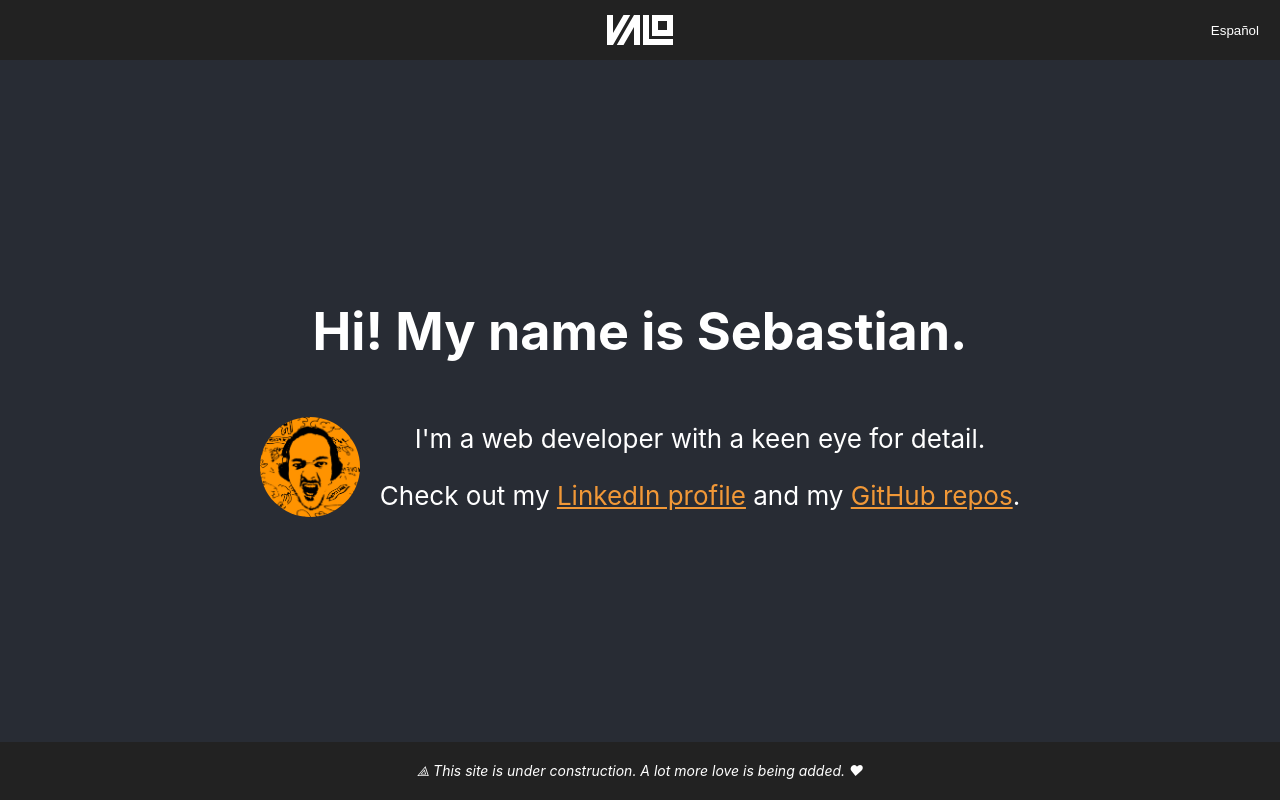
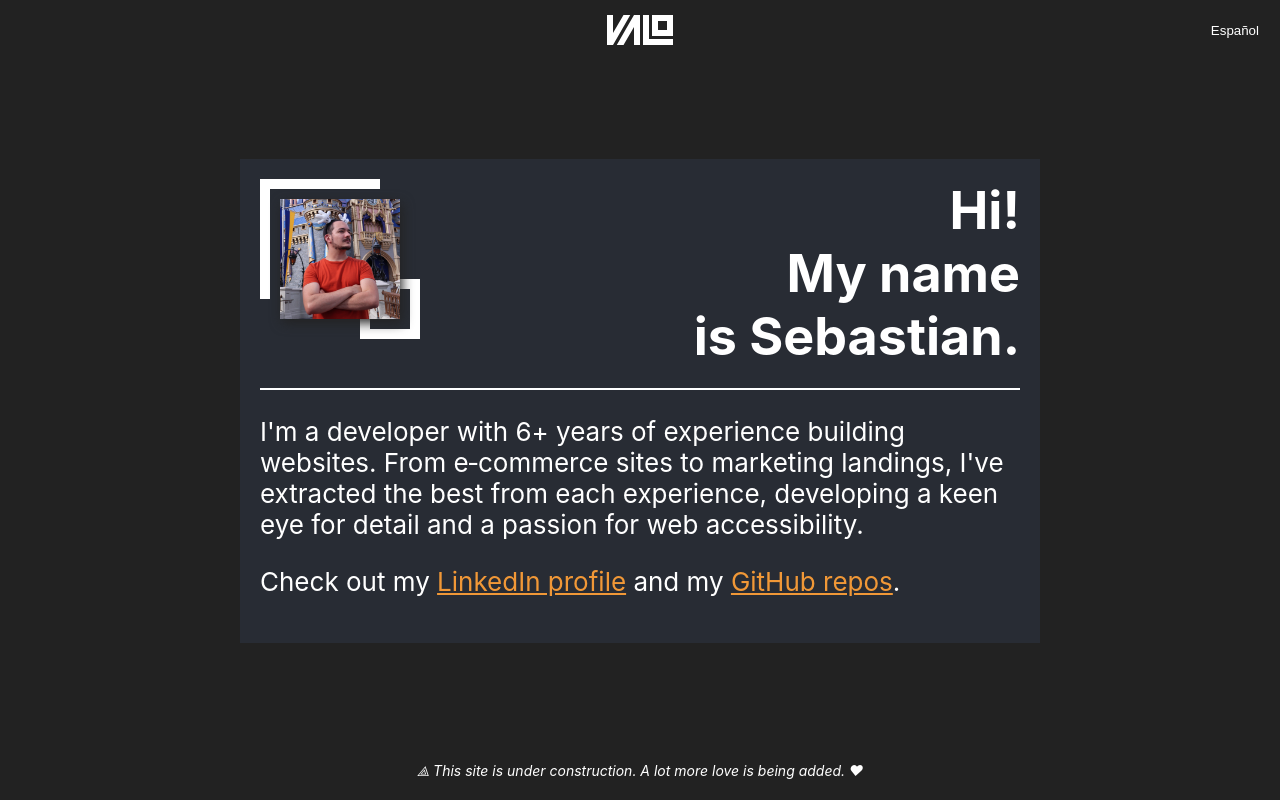
Before and after one commit to svargaslondono/github-page-source, a React (Create React App) app: page / in a window 1280 px wide. Built offline with nearby package versions, Linux system fonts and the light colour scheme.

Commit message:
Add hero component

```diff
--- a/public/index.html
+++ b/public/index.html
@@ -7,7 +7,7 @@
     <meta name="theme-color" content="#222" />
     <meta
       name="description"
-      content="Personal portfolio website for Sebastian Vargas L, web developer"
+      content="Personal portfolio website for Sebastian Vargas Londoño, web developer"
     />
     <link rel="apple-touch-icon" href="%PUBLIC_URL%/logo192.png" />
     <!--
@@ -24,7 +24,7 @@
       work correctly both with client-side routing and a non-root public URL.
       Learn how to configure a non-root public URL by running `yarn run build`.
     -->
-    <title>Sebas Vargas</title>
+    <title>Sebastian Vargas Londoño</title>
   </head>
   <body>
     <noscript>You need to enable JavaScript to run this app.</noscript>
--- a/public/locales/en/translation.json
+++ b/public/locales/en/translation.json
@@ -1,7 +1,9 @@
 {
+  "hero": {
+    "title": "Hi!<br/>My name<br/>is Sebastian."
+  },
   "home": {
-    "title": "Hi! My name is Sebastian.",
-    "description": "I'm a web developer with a keen eye for detail.",
+    "description": "I'm a developer with 6+ years of experience building websites. From e‑commerce sites to marketing landings, I've extracted the best from each experience, developing a keen eye for detail and a passion for web accessibility.",
     "links": "Check out my <0>LinkedIn profile</0> and my <1>GitHub repos</1>."
   },
   "footer": {
--- a/public/locales/es/translation.json
+++ b/public/locales/es/translation.json
@@ -1,7 +1,9 @@
 {
+  "hero": {
+    "title": "Hola!<br/>Mi nombre<br/>es Sebastian."
+  },
   "home": {
-    "title": "Hola! Mi nombre es Sebastian.",
-    "description": "Soy un desarrollador web enfocado en los detalles.",
+    "description": "Soy un desarrollador con mas de 6 años de experiencia construyendo sitios web. Desde e‑commerce hasta landings para productos digitales, he extraído lo mejor de cada proyecto enfocandome en detalles visuales y accesibilidad.",
     "links": "Conoce mi <0>perfil</0> de LinkedIn y <1>repositorios</1> de GitHub."
   },
   "footer": {
--- /dev/null
+++ b/src/home/Hero.js
@@ -0,0 +1,22 @@
+import React from "react";
+import profilePic from "sq-md.jpg";
+import "home/Hero.scss";
+
+import { Trans } from "react-i18next";
+
+function Hero() {
+  return (
+    <div className="Hero">
+      <h1 className="Hero__title">
+        <Trans i18nKey="hero.title" >
+          Hola!<br/>Mi nombre<br/>es Sebastian
+        </Trans>
+      </h1>
+      <div className="Hero__image">
+        <img src={profilePic} alt="logo" />
+      </div>
+    </div>
+  );
+}
+
+export default Hero;
--- /dev/null
+++ b/src/home/Hero.scss
@@ -0,0 +1,79 @@
+.Hero {
+  border-bottom: 2px solid #fff;
+  position: relative;
+  margin: auto;
+  width: 100%;
+
+  &::before {
+    background-color: #fff;
+    top: 0;
+    content: '';
+    height: 80px;
+    left: 0;
+    position: absolute;
+    width: 10px;
+  }
+
+  &::after {
+    background-color: #fff;
+    top: 0;
+    content: '';
+    height: 10px;
+    left: 0;
+    position: absolute;
+    width: 80px;
+  }
+
+  &__image {
+    background-color: #fff;
+    top: 20px;
+    height: 80px;
+    left: 20px;
+    position: absolute;
+    width: 80px;
+
+    &::before {
+      background-color: #282c34;
+      border: 10px solid #fff;
+      right: -20px;
+      content: '';
+      height: 40px;
+      bottom: -20px;
+      position: absolute;
+      width: 40px;
+    }
+
+    img {
+      filter: drop-shadow(2px 4px 6px #222);
+      bottom: 0;
+      height: 100%;
+      left: 0;
+      object-fit: cover;
+      position: absolute;
+      width: 100%;
+    }
+  }
+
+  &__title {
+    margin: 0;
+    padding-bottom: 20px;
+    text-align: right;
+  }
+}
+
+@media screen and (min-width: 600px) {
+  .Hero {
+    &::before {
+      height: 120px;
+    }
+
+    &::after {
+      width: 120px;
+    }
+
+    &__image {
+      height: 120px;
+      width: 120px;
+    }
+  }
+}
--- a/src/home/Home.js
+++ b/src/home/Home.js
@@ -1,5 +1,5 @@
 import React from "react";
-import profilePic from "prof-1.png";
+import Hero from "home/Hero";
 import "home/Home.scss";
 
 import { useTranslation, Trans } from "react-i18next";
@@ -9,8 +9,8 @@ function Home() {
 
   return (
     <div className="Home">
-      <h1 className="Home__title">{t("home.title")}</h1>
-      <div className="Home__description">
+      <Hero />
+      <div className="Home__content">
         <p>{t("home.description")}</p>
         <p>
           <Trans
@@ -33,7 +33,6 @@ function Home() {
             ]}
           />
         </p>
-        <img src={profilePic} className="Home__logo" alt="logo" />
       </div>
     </div>
   );
--- a/src/home/Home.scss
+++ b/src/home/Home.scss
@@ -1,42 +1,11 @@
 .Home {
-  padding: 0 40px;
+  padding: 20px;
+  margin: auto;
+  max-width: 800px;
+  width: 100%;
   background-color: #282c34;
-  align-items: center;
-  display: flex;
-  flex-direction: column;
-  flex-grow: 1;
-  justify-content: center;
 
   &__link {
     color: #f19837;
   }
-
-  &__logo {
-    border-radius: 50%;
-    height: 100px;
-    width: 100px;
-  }
-
-  &__description,
-  &__title {
-    text-align: center;
-  }
 }
-
-@media screen and (min-width: 600px) {
-  .Home {
-    padding: unset;
-
-    &__logo {
-      position: absolute;
-      left: 0;
-      top: 50%;
-      transform: translateY(-50%);
-    }
-
-    &__description {
-      position: relative;
-      padding-left: 120px;
-    }
-  }
-}
```
Also changed, not shown: src/prof-1.png (deleted), src/sq-md.jpg (added).
